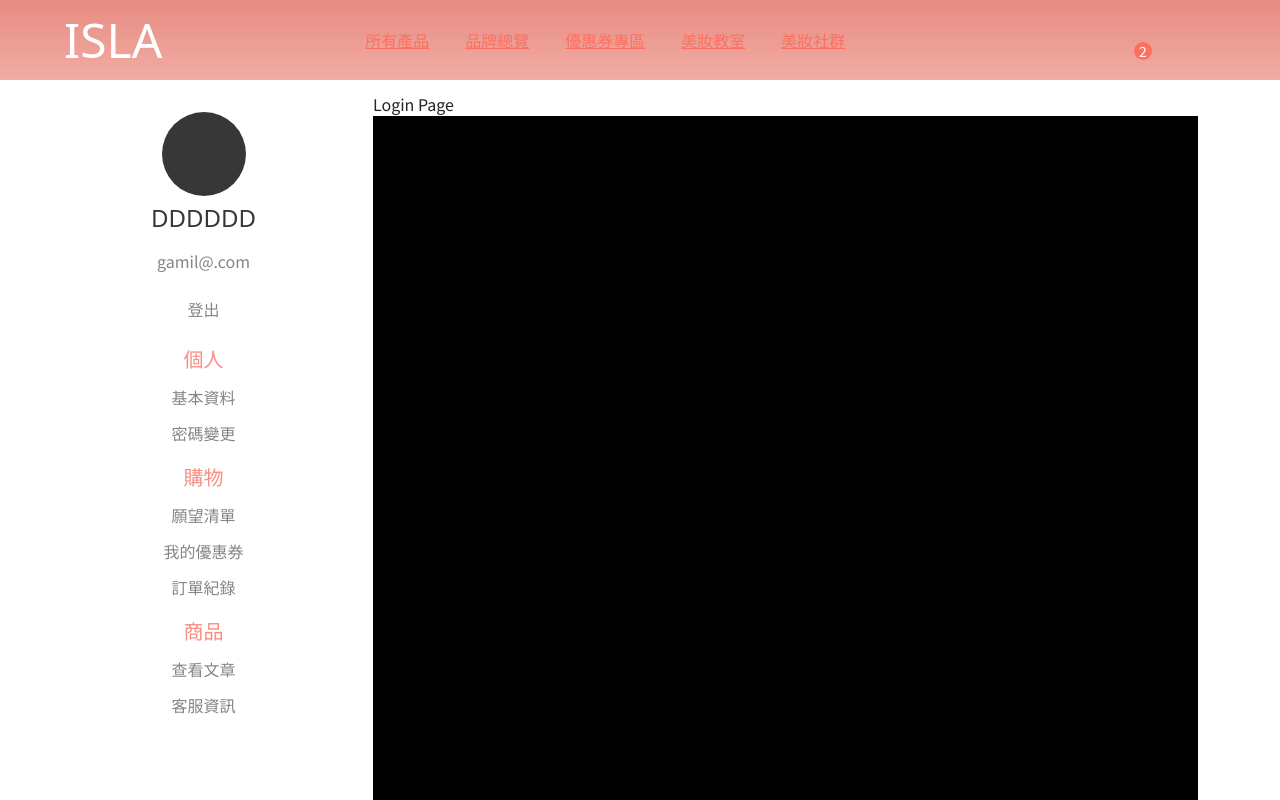
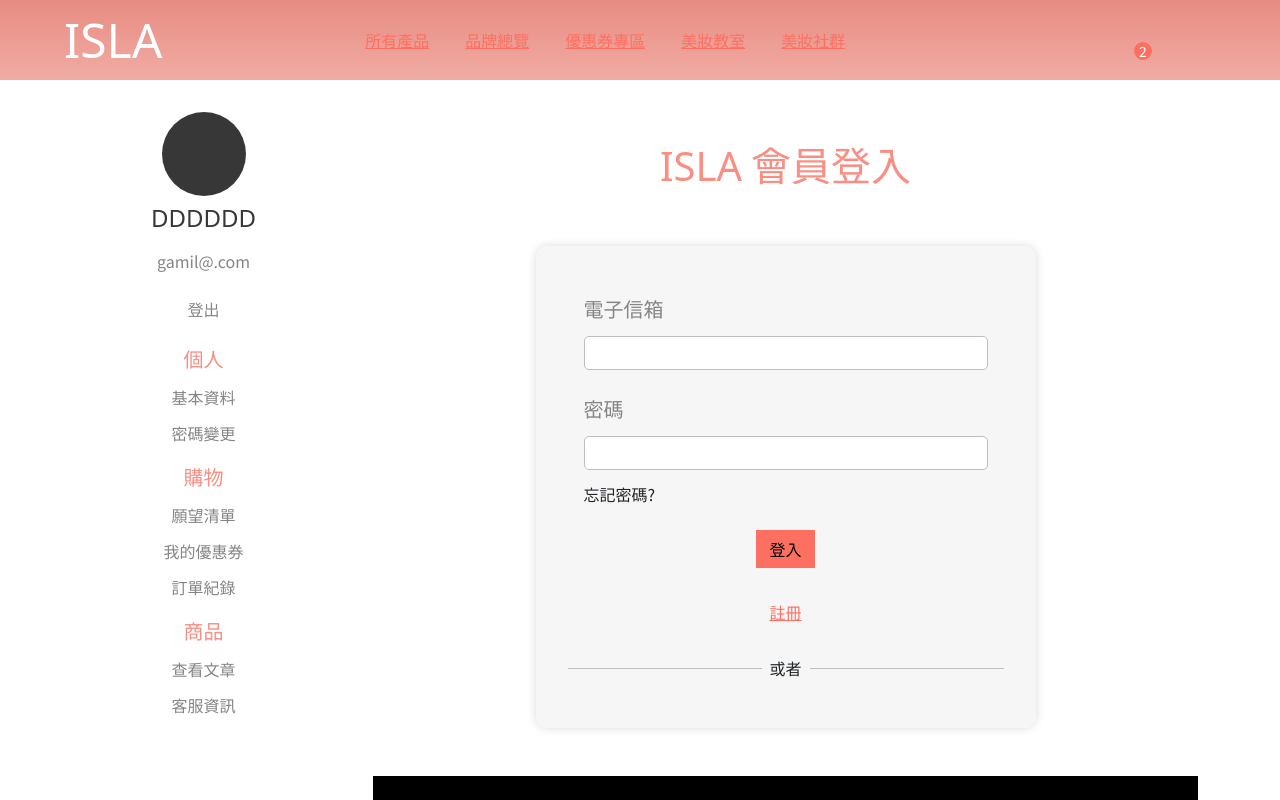
Before and after one commit to youngliu1998/isla-main-project, a Next.js app in the folder front-end/: page /member/login in a window 1280 px wide. Shown: the top 800 px of the page. Built offline with nearby package versions, Linux system fonts and the light colour scheme; a web font is replaced by a local one.

Commit message:
login html

```diff
--- /dev/null
+++ b/front-end/app/member/_styles/login.css
@@ -0,0 +1,49 @@
+.card-glass-linear {
+  max-width: 420px;
+  margin-inline: auto;
+  border-radius: 12px;
+  border: 2px solid var(--, rgba(255, 255, 255, 0.5));
+  background: linear-gradient(
+    180deg,
+    rgba(245, 245, 245, 0.9) 0%,
+    rgba(245, 245, 245, 0.9) 100%
+  );
+
+  /* 漸層玻璃卡片 */
+  box-shadow: 0px 0px 10px 0px rgba(0, 0, 0, 0.15);
+  backdrop-filter: blur(10px);
+}
+.login-panel {
+  max-width: 500px;
+  width: 100%;
+  display: flex;
+  flex-direction: column;
+  justify-content: center;
+  align-items: center;
+  gap: 2rem;
+  padding-inline: 2rem;
+  padding-block: 3rem;
+}
+.login-form {
+  width: 100%;
+  gap: 1.5rem;
+  label {
+    color: var(--sub-text);
+    font-size: 1.25rem;
+  }
+}
+.login-input-block {
+  width: 100%;
+  display: flex;
+  flex-direction: column;
+  gap: 0.75rem;
+  padding-inline: 1rem;
+}
+.login-title {
+  color: var(--sub-color);
+}
+.gray-line {
+  flex-grow: 1;
+  height: 1px;
+  background: var(--sub-element);
+}
--- a/front-end/app/member/login/page.js
+++ b/front-end/app/member/login/page.js
@@ -1,9 +1,38 @@
 'use client'
+import Link from 'next/link'
+import '../_styles/login.css'
 
 export default function LoginPage() {
   return (
     <>
-      <div>Login Page</div>
+      <div className="container d-flex flex-column justify-content-centers gap-5 py-5">
+        <h1 className="text-center login-title">
+          <span className="title">ISLA</span> 會員登入
+        </h1>
+        <div className="card-glass-linear login-panel">
+          <form
+            className="d-flex flex-column align-items-center login-form"
+            method="post"
+          >
+            <div className="login-input-block">
+              <label htmlFor="account">電子信箱</label>
+              <input type="text" name="account" />
+            </div>
+            <div className="login-input-block">
+              <label htmlFor="account">密碼</label>
+              <input type="text" name="account" />
+              <ha ef>忘記密碼?</ha>
+            </div>
+            <button className="btn btn-primary">登入</button>
+          </form>
+          <Link href="">註冊</Link>
+          <div className="d-flex justify-content-center align-items-center gap-2 w-100">
+            <div className="gray-line" />
+            <div>或者</div>
+            <div className="gray-line" />
+          </div>
+        </div>
+      </div>
     </>
   )
 }
```
